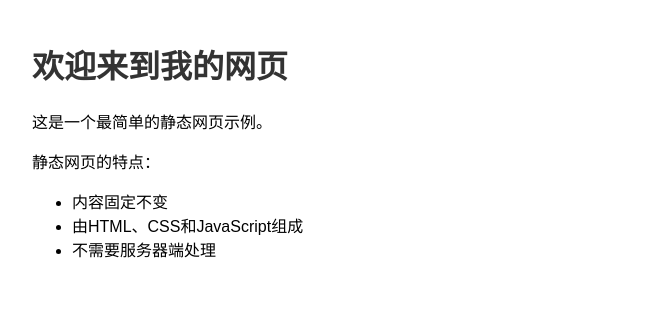
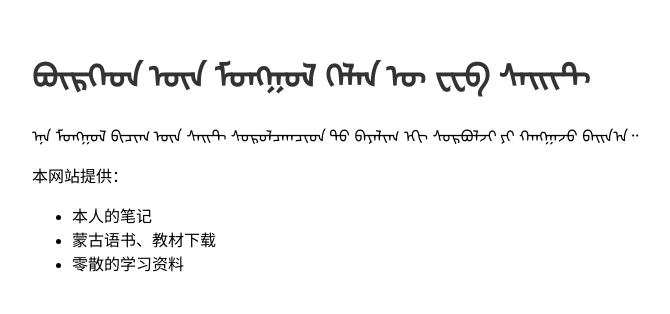
Before and after one commit to BurgudChineseInnerMGL/Mongolian.github.io, a plain HTML site: page index.html in a window 1280 px wide. Shown: the whole page, without its empty margins (208-878 px from the left). Drawn offline with Linux system fonts and the light colour scheme.

Commit message:
Update index.html

```diff
--- a/index.html
+++ b/index.html
@@ -3,7 +3,7 @@
 <head>
     <meta charset="UTF-8">
     <meta name="viewport" content="width=device-width, initial-scale=1.0">
-    <title>最简单的静态网页</title>
+    <title>ᠮᠣᠩᠭᠣᠯ ᠪᠢᠴᠢᠭ ᠦᠨ ᠰᠠᠢᠲ</title>
     <style>
         body {
             font-family: Arial, sans-serif;
@@ -20,16 +20,16 @@
     </style>
 </head>
 <body>
-    <h1>欢迎来到我的网页</h1>
+    <h1>ᠪᠦᠷᠭᠡᠳ ᠦᠨ ᠮᠣᠩᠭᠣᠯ ᠬᠡᠯᠡᠨ ᠦ ᠸᠧᠪ ᠰᠠᠢᠢᠲ</h1>
 
     <div class="content">
-        <p>这是一个最简单的静态网页示例。</p>
+        <p>ᠡᠨᠡ ᠮᠣᠩᠭᠣᠯ ᠪᠢᠴᠢᠭ ᠦᠨ ᠰᠠᠢᠲ ᠰᠤᠷᠤᠯᠴᠠᠭᠴᠢᠳ ᠲᠤ ᠪᠠᠶᠠᠯᠢᠭ ᠡᠬᠢ ᠰᠤᠷᠪᠤᠯᠵᠢ ᠶᠢ ᠬᠠᠩᠭᠠᠵᠤ ᠪᠠᠢᠨ᠎ᠠ᠃</p>
 
-        <p>静态网页的特点：</p>
+        <p>本网站提供：</p>
         <ul>
-            <li>内容固定不变</li>
-            <li>由HTML、CSS和JavaScript组成</li>
-            <li>不需要服务器端处理</li>
+            <li>本人的笔记</li>
+            <li>蒙古语书、教材下载</li>
+            <li>零散的学习资料</li>
         </ul>
     </div>
 </body>
```
